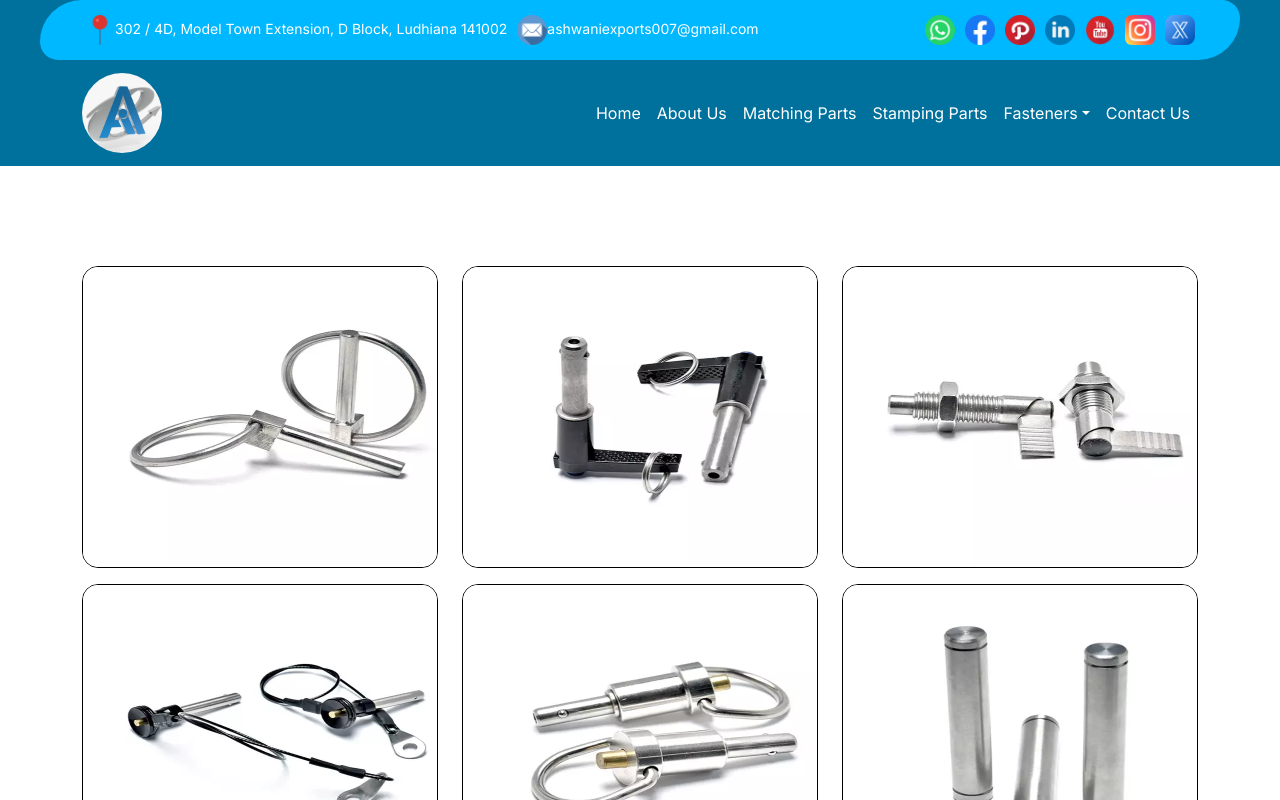
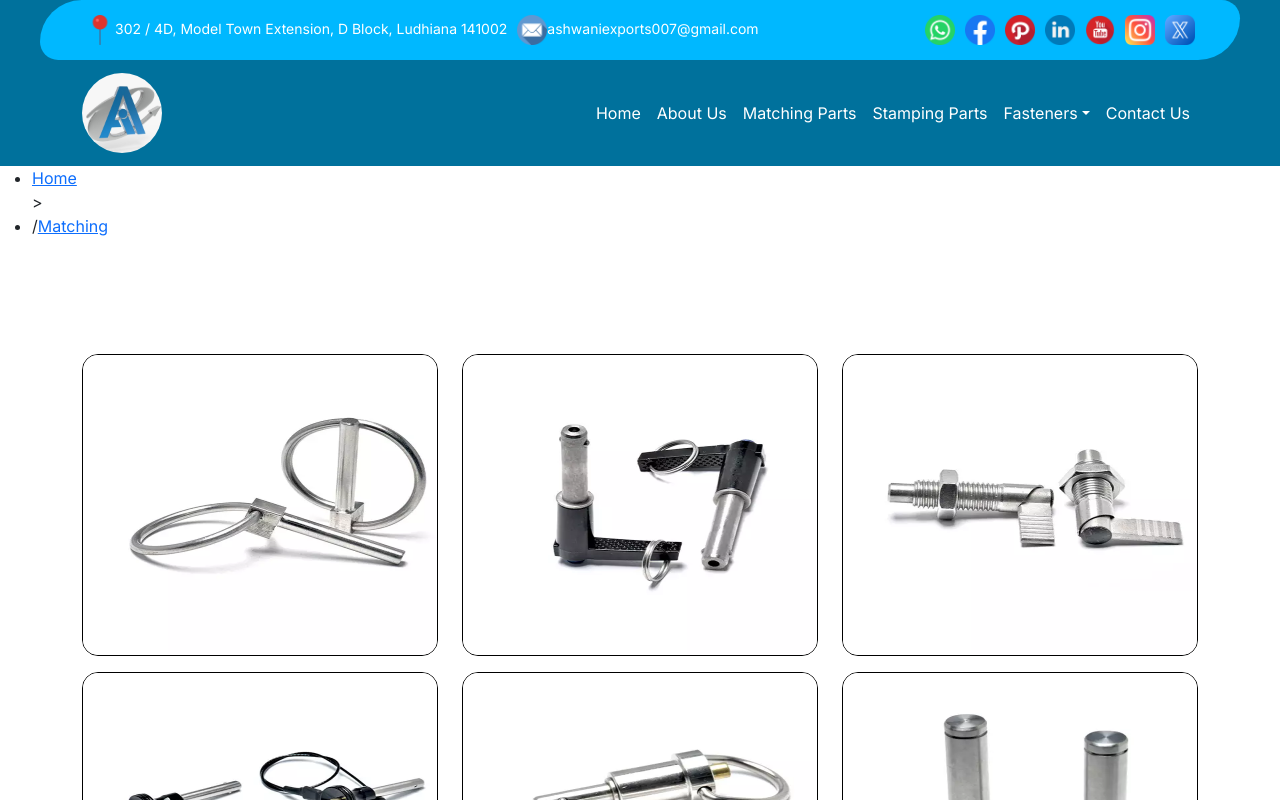
Before and after one commit to viaanabrol21/ashwaniImport, a Next.js app: page /matching in a window 1280 px wide. Shown: the top 800 px of the page. Built offline with nearby package versions, Linux system fonts and the light colour scheme.

Commit message:
Breadcrumb added in matching page

```diff
--- a/src/app/matching/page.jsx
+++ b/src/app/matching/page.jsx
@@ -1,8 +1,10 @@
+'use client'
 import React from 'react';
 import Link from 'next/link';
 import Image from 'next/image';
 import styles from './style.module.css'
 import { Figure } from 'react-bootstrap';
+import Breadcrumb from '@/components/breadcrumb/Breadcrumb';
 
 function PartsCards() {
 
@@ -149,7 +151,16 @@ function PartsCards() {
         },
     ]
   return (
-    <div className={styles.parts_cards}>
+    <>
+      <Breadcrumb
+        homeElement="Home"
+        separator=">"
+        containerClasses="breadcrumbs"
+        listClasses="breadcrumb-item"
+        activeClasses="active"
+        capitalizeLinks={true}
+      />
+      <div className={styles.parts_cards}>
         <div className='container'>
             <div className='row'>
             {parts.map((link=>(
@@ -165,6 +176,8 @@ function PartsCards() {
             </div>
         </div>
     </div>
+    </>
+
   )
 }
 
--- /dev/null
+++ b/src/components/breadcrumb/Breadcrumb.jsx
@@ -0,0 +1,44 @@
+import React, { ReactNode } from 'react';
+import { usePathname } from 'next/navigation';
+import Link from 'next/link';
+
+  const Breadcrumb = ({
+    homeElement,
+    separator,
+    containerClasses,
+    listClasses,
+    activeClasses,
+    capitalizeLinks,
+  }) => {
+    const paths = usePathname();
+    const pathNames = paths.split('/').filter((path) => path);
+
+    return (
+      <div>
+        <ul className={containerClasses}>
+          <li className={listClasses}>
+            <Link href={'/'}>{homeElement}</Link>
+          </li>
+          {pathNames.length > 0 && separator}
+          {pathNames.map((link, index) => {
+            let href = `/${pathNames.slice(0, index + 1).join('/')}`;
+            let itemClasses =
+              paths === href ? `${listClasses} ${activeClasses}` : listClasses;
+            let itemLink = capitalizeLinks
+              ? link[0].toUpperCase() + link.slice(1, link.length)
+              : link;
+            return (
+              <React.Fragment key={index}>
+                <li className={itemClasses}>
+                  <Link href={href}>{itemLink}</Link>
+                </li>
+                {pathNames.length !== index + 1 && separator}
+              </React.Fragment>
+            );
+          })}
+        </ul>
+      </div>
+    );
+  };
+
+  export default Breadcrumb;
```
Also changed, not shown: src/app/matching/[matchingId]/page.jsx (+10 -0 lines).
